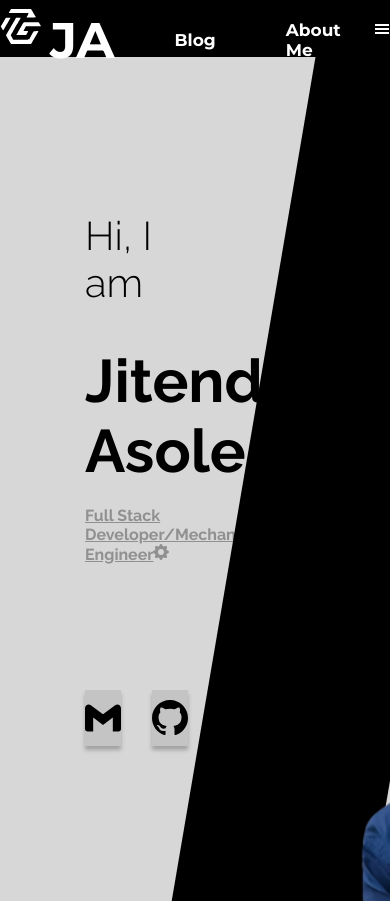
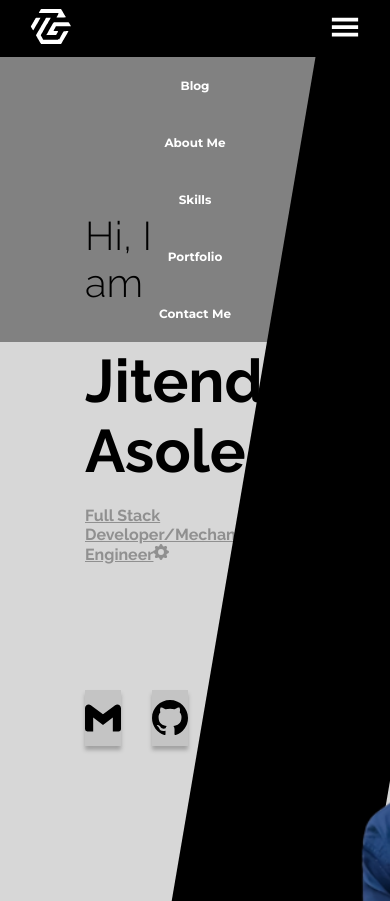
Before and after one commit to jay112298/portfolio, a React (Vite) app: page / in a window 390 px wide. Built offline with nearby package versions, Linux system fonts and the light colour scheme.

Commit message:
Add navigation and all styling in PhoneNav component

```diff
--- a/src/components/Navbar/Navbar.st.js
+++ b/src/components/Navbar/Navbar.st.js
@@ -63,5 +63,7 @@ export const Nav = styled.nav`
         display: none;
     }
 
-
+    @media (max-width: 768px) {
+        display: none;
+    }
 `
--- a/src/components/PhoneNav/PhoneNav.jsx
+++ b/src/components/PhoneNav/PhoneNav.jsx
@@ -1,16 +1,30 @@
 import React from 'react'
-import { Navbar } from './PhoneNav.st'
+import { Navbar, Nav } from './PhoneNav.st'
 import { GiHamburgerMenu } from 'react-icons/gi';
+import { Link } from 'react-router-dom';
 import Logo from '../../assets/logo.svg'
 
 const PhoneNav = () => {
   return (
+    <>
     <Navbar>
         <div className="logo">
             <img src={Logo} alt="" />
         </div>
-        <GiHamburgerMenu/>
+        <div className="collapsable">
+            <GiHamburgerMenu size={30}/>
+        </div>
     </Navbar>
+    <Nav>
+        <ul className='nav'>
+            <li><Link to="/blog">Blog</Link></li>
+            <li><Link to="/about-me">About Me</Link></li>
+            <li><Link to="/skills">Skills</Link></li>
+            <li><Link to="/portfolio">Portfolio</Link></li>
+            <li><Link to="/contact-me">Contact Me</Link></li>
+        </ul>
+    </Nav>
+    </>
   )
 }
 
--- a/src/components/PhoneNav/PhoneNav.st.js
+++ b/src/components/PhoneNav/PhoneNav.st.js
@@ -9,4 +9,55 @@ export const Navbar = styled.section`
     align-items: center;
     justify-content: space-between;
 
+    .logo {
+        padding-left: 30px;
+    }
+
+    .collapsable {
+        padding-right: 30px;
+
+    }
+
 `
+
+export const Nav = styled.nav`
+    background: rgba(0, 0, 0, 0.4);
+    width: 100%;
+    position: absolute;
+    top: 57px;
+    left: 0;
+    right: 0;
+    z-index: 20;
+
+    ul {
+        margin: 0;
+        padding: 0;
+        list-style: none;
+        display: flex;
+        align-items: center;
+        justify-content: center;
+        flex-direction: column;
+
+        li {
+            height: 57px;
+            display: flex;
+            align-items: center;
+            a {
+                text-decoration: none;
+                font-family: 'Montserrat';
+                font-style: normal;
+                font-weight: 600;
+                font-size: 12px;
+                line-height: 15px;
+                display: flex;
+                align-items: center;
+                text-align: center;
+
+                color: #FFFFFF;
+
+            }
+        }
+    }
+
+
+`
```
